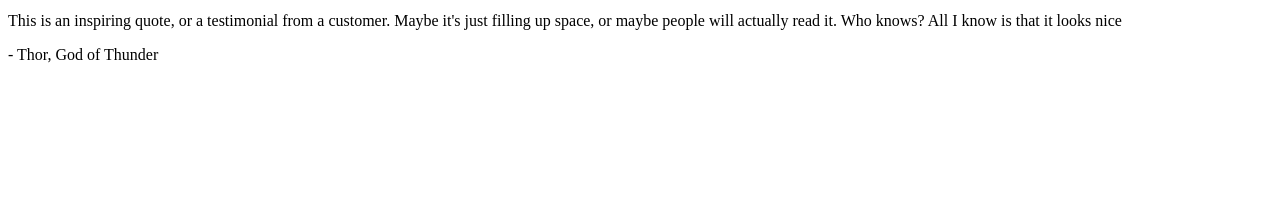
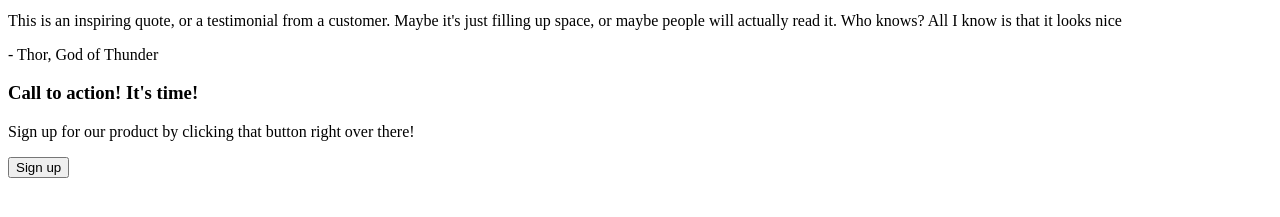
Before and after one commit to danaecosijn/odin-landing-page, a plain HTML site: page index.html in a window 1280 px wide. Shown: the part 499-716 px from the top of the page. Drawn offline with Linux system fonts and the light colour scheme.

Commit message:
Set up call to action section in index.html

```diff
--- a/index.html
+++ b/index.html
@@ -50,6 +50,15 @@
                 <p class="quote-text">This is an inspiring quote, or a testimonial from a customer. Maybe it's just filling up space, or maybe people will actually read it. Who knows? All I know is that it looks nice</p>
                 <p class="quote-cite">- Thor, God of Thunder</p>
             </section>
+            <section class="call-to-action">
+                <div class="cta-block">
+                    <div class="cta-text">
+                        <h3>Call to action! It's time!</h3>
+                        <p>Sign up for our product by clicking that button right over there!</p>
+                    </div>
+                    <button>Sign up</button>
+                </div>
+            </section>
         </main>
         <footer>
 
```
